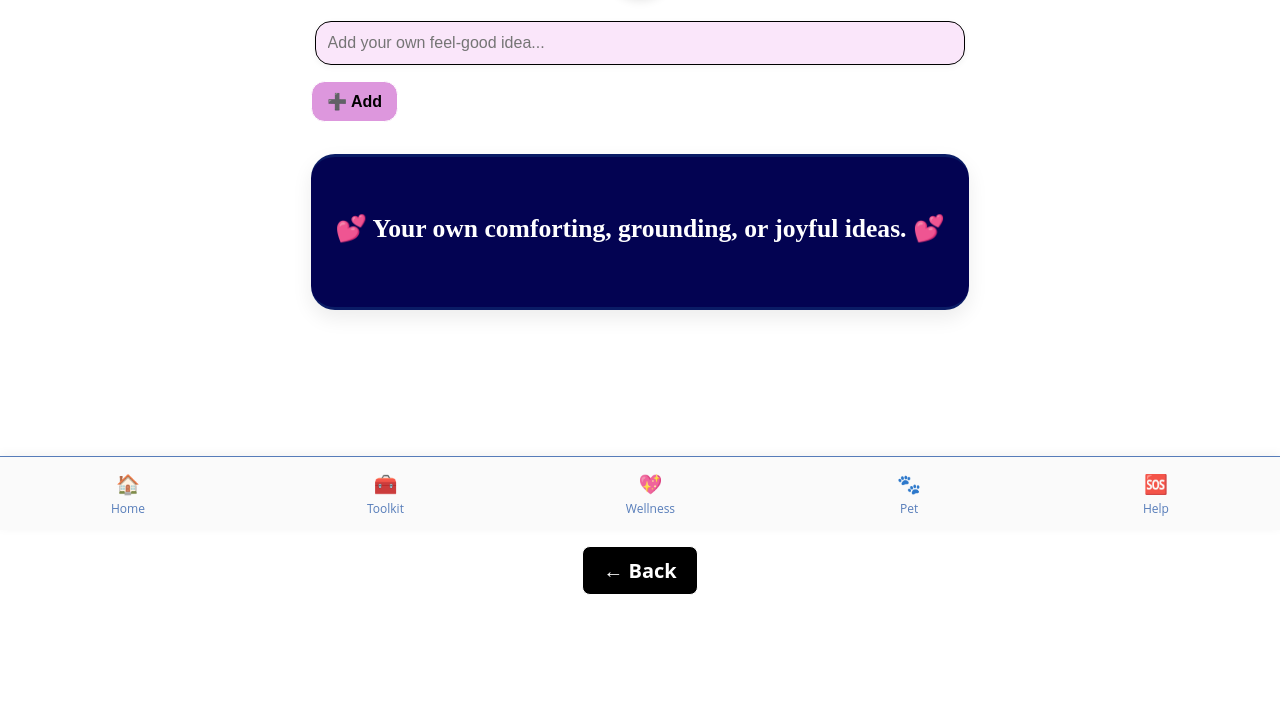
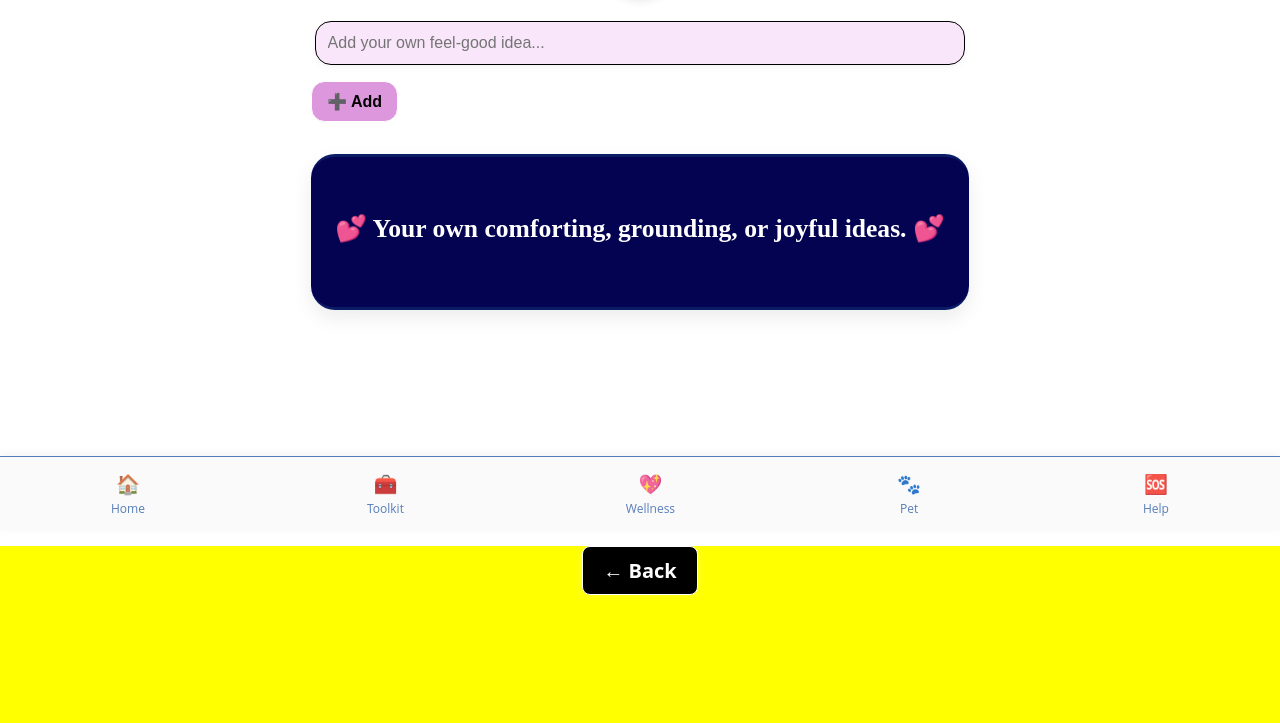
Before and after one commit to cpriss1979/3sidesVersion1.io, a plain HTML site: page toolkit.html in a window 1280 px wide. Shown: the part 270-993 px from the top of the page. Drawn offline with Linux system fonts and the light colour scheme.

Commit message:
Update toolkit.html

```diff
--- a/toolkit.html
+++ b/toolkit.html
@@ -22,7 +22,7 @@ html, body {
   padding: 0;
   min-height: 100vh;
   /* ------- Testing: update body style change back to this after testing:   background-color: var(--bg-color); */
-  background-color: yellow;
+  background-color: yellow !important;
   background-size: cover;
   background-repeat: no-repeat;
   background-attachment: fixed;
```
